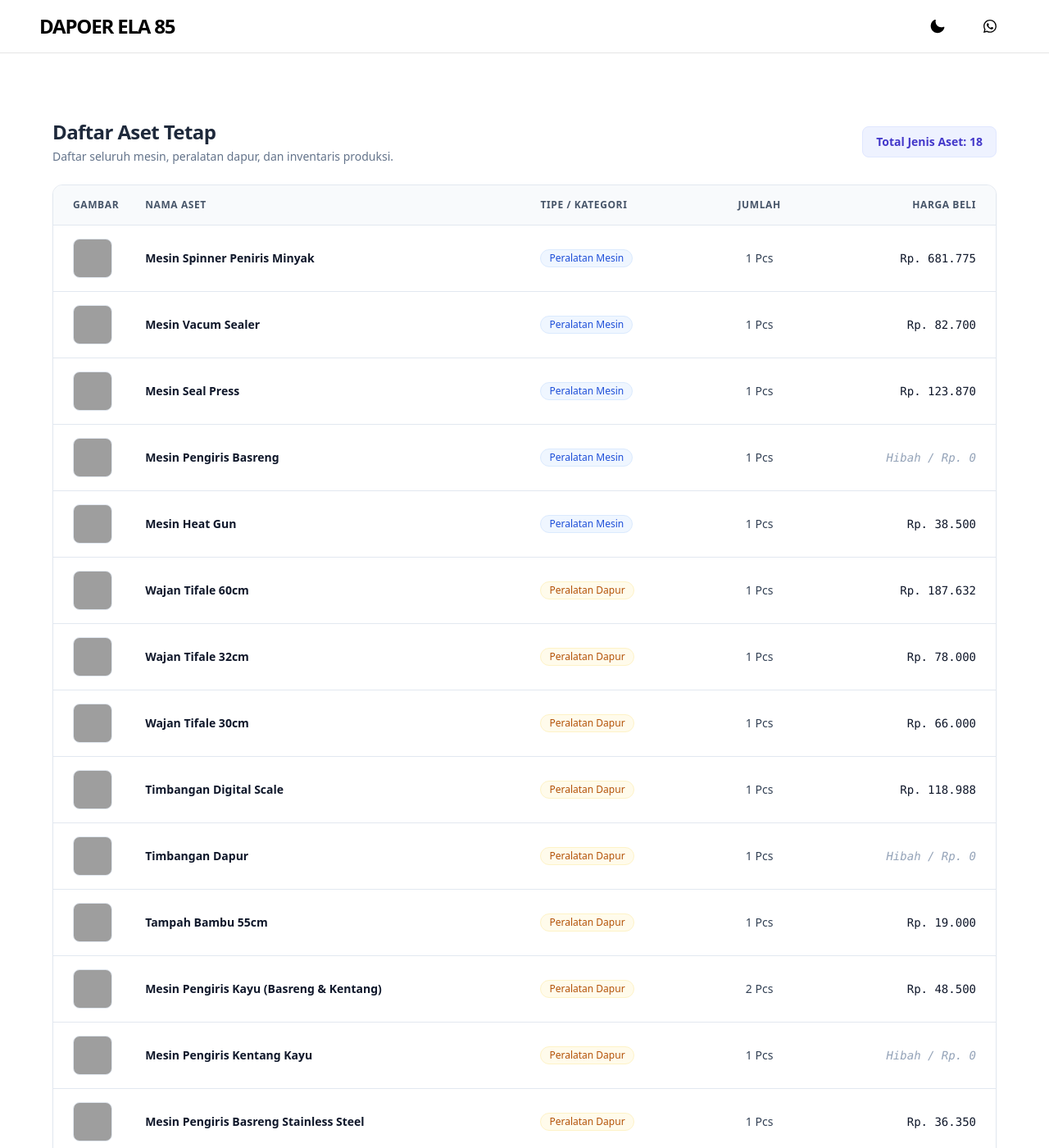
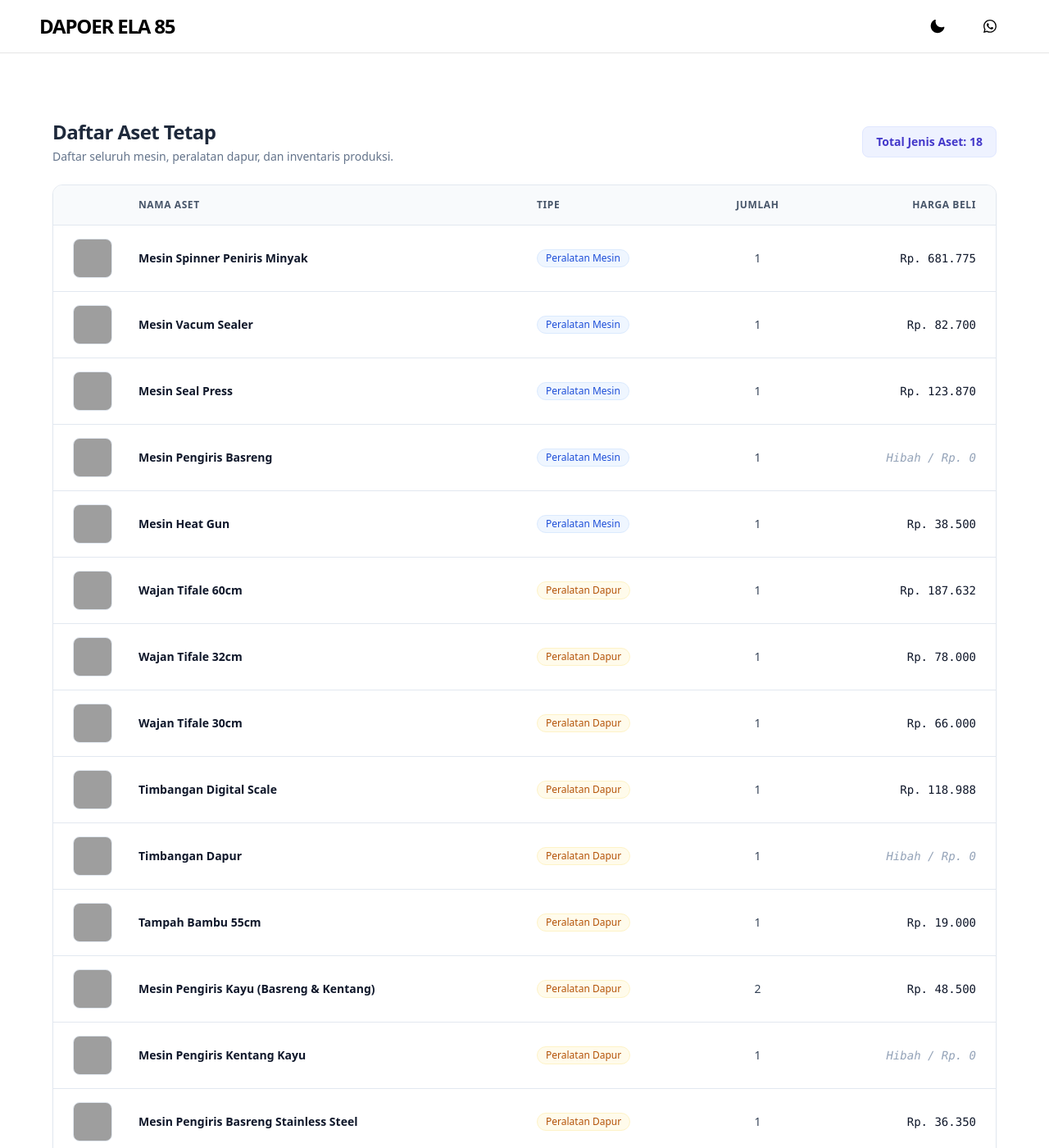
Before and after one commit to dapoerela85/dapoerela85.github.io, a Jekyll site: the page built from _pages/aset-tetap.html, in a window 1280 px wide and 1400 px high, cut to the strip 0-1400 px from the top of the window. Shown: the whole strip at 82% size. Built offline with Jekyll 4.4.1, drawn with Linux system fonts in a browser that asks for light colours; nearby versions of some CDN libraries; some of the changed text lies outside the part shown; grey boxes are pictures that could not be loaded.

Commit message:
Update aset-tetap.html

```diff
--- a/_pages/aset-tetap.html
+++ b/_pages/aset-tetap.html
@@ -23,9 +23,9 @@ permalink: /aset-tetap/
 
         <thead>
           <tr class="bg-slate-50 border-b border-slate-200 text-xs font-semibold text-slate-600 uppercase tracking-wider">
-            <th class="p-4 pl-6 w-20">Gambar</th>
+            <th class="p-4 pl-6 w-20"></th>
             <th class="p-4">Nama Aset</th>
-            <th class="p-4">Tipe / Kategori</th>
+            <th class="p-4">Tipe</th>
             <th class="p-4 text-center">Jumlah</th>
             <th class="p-4 text-right pr-6">Harga Beli</th>
           </tr>
@@ -64,7 +64,7 @@ permalink: /aset-tetap/
               </td>
 
               <td class="p-4 text-center font-medium">
-                {{ asset.jumlah }} Pcs
+                {{ asset.jumlah }}
               </td>
 
               <td class="p-4 text-right pr-6 font-mono font-medium {% if asset.harga_beli == 'Rp. 0' %}text-slate-400 italic{% else %}text-slate-900{% endif %}">
```
